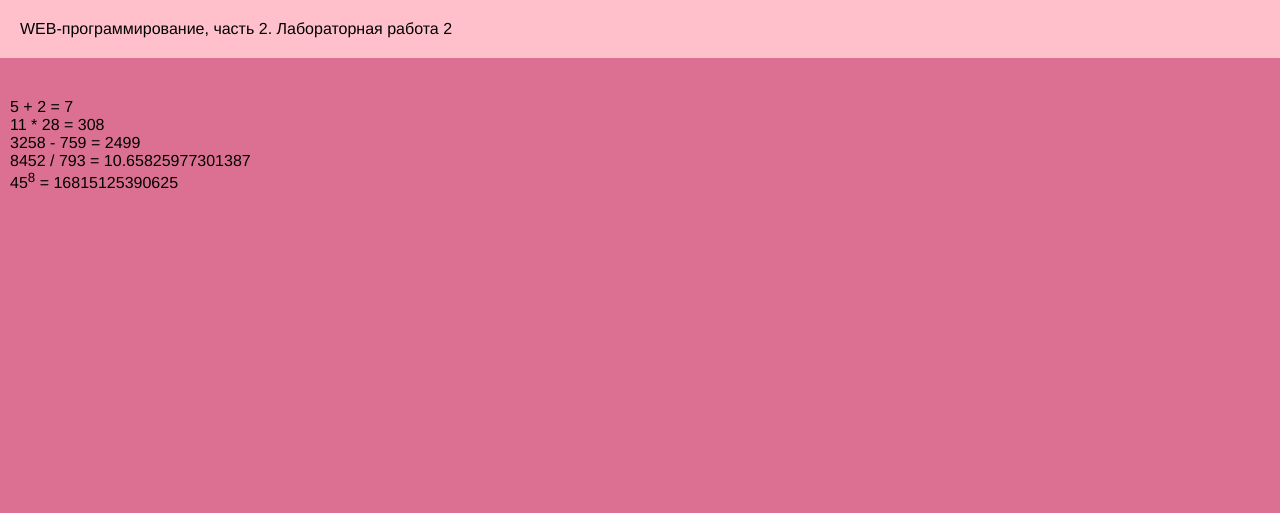
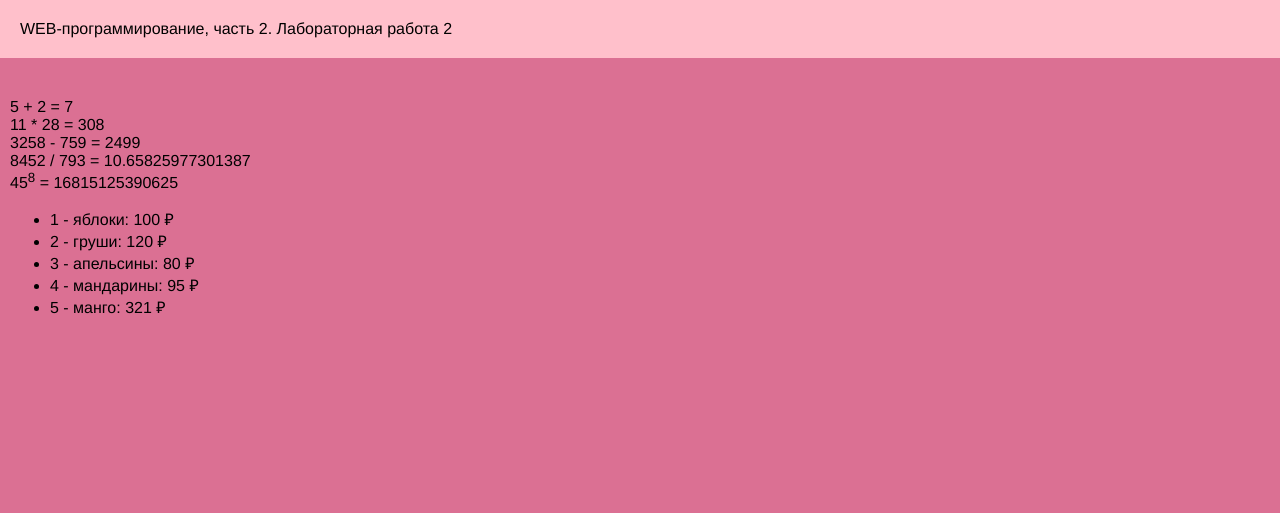
Before and after one commit to ne-anya/web-back-labs, a Flask app: page /lab2/example in a window 1280 px wide. Shown: the top 513 px of the page. Run offline with Flask 3, Linux system fonts and the light colour scheme.

Commit message:
Цикл в шаблоне

```diff
--- a/app.py
+++ b/app.py
@@ -313,4 +313,13 @@ def example():
     lab = 2
     group = 'ФБИ-33'
     course = 3
-    return render_template('example.html', name=name, lab=lab, group=group, course=course)
+    fruits = [
+        {'name': 'яблоки', 'price': 100},
+        {'name': 'груши', 'price': 120},
+        {'name': 'апельсины', 'price': 80},
+        {'name': 'мандарины', 'price': 95},
+        {'name': 'манго', 'price': 321}
+    ]
+    return render_template('example.html',
+                           name=name, lab=lab, group=group,
+                           course=course, fruits=fruits)
--- a/templates/example.html
+++ b/templates/example.html
@@ -17,6 +17,11 @@
         3258 - 759 = {{ 3258 - 759 }}<br>
         8452 / 793 = {{ 8452 / 793 }}<br>
         45<sup>8</sup> = {{ 45 ** 8 }}
+        <ul>
+            {% for f in fruits %}
+            <li>{{ loop.index }} - {{ f.name }}: {{ f.price }} &#x20bd</li>
+            {% endfor %}
+        </ul>
     </main>
 
     <footer>
```
